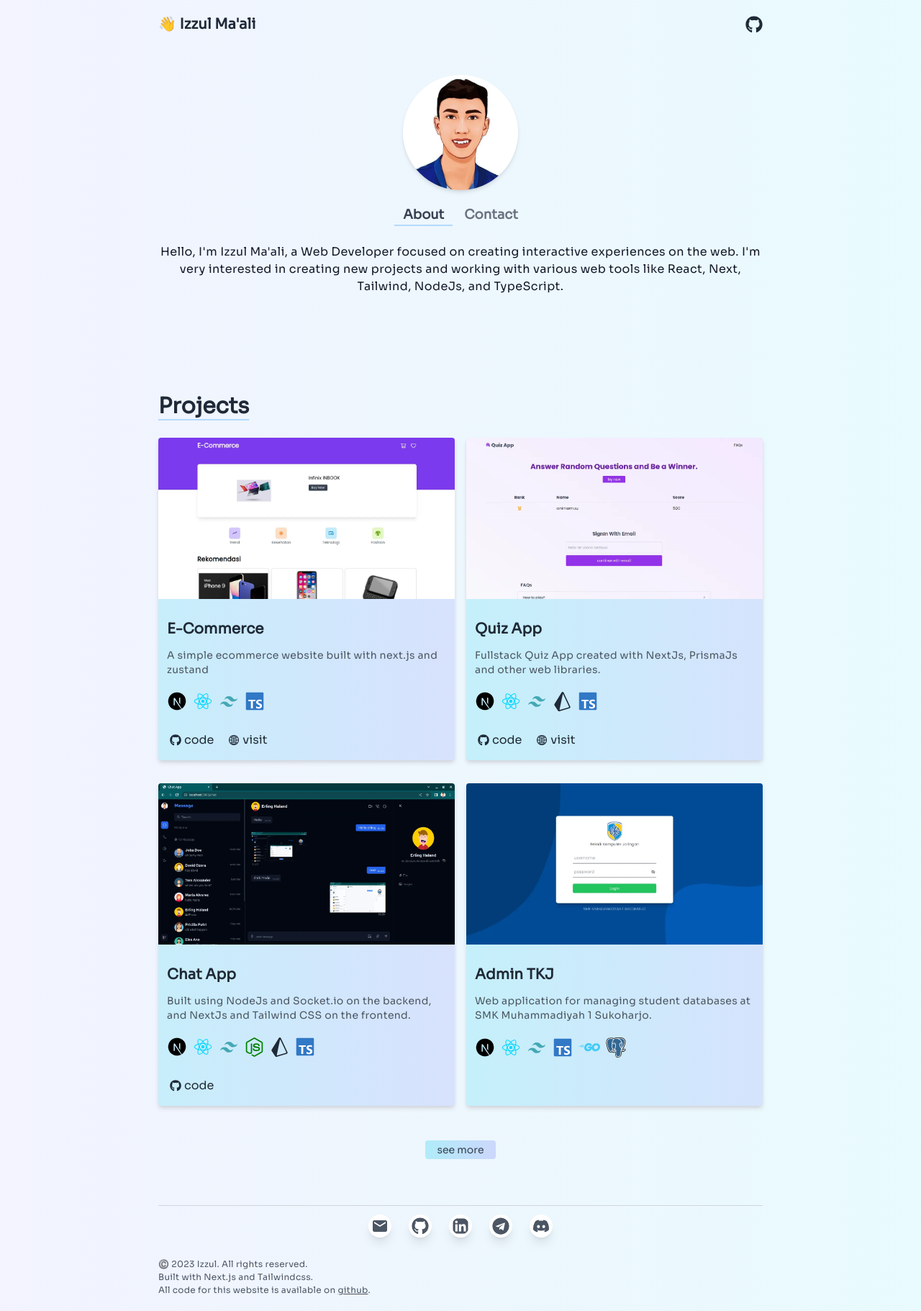
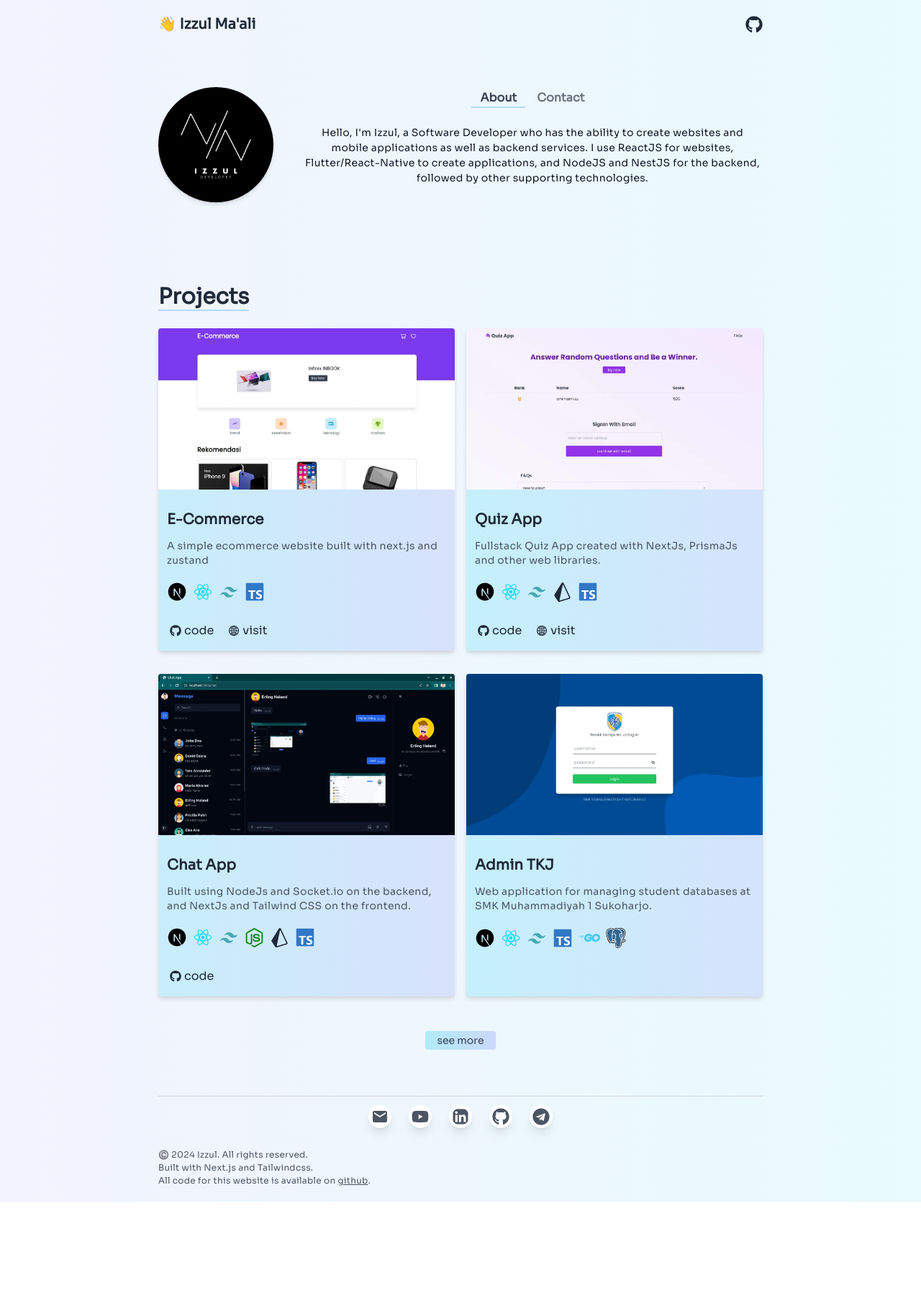
Before and after one commit to izzul-ali/personal-site, a Next.js app: page / in a window 1280 px wide. Shown: the whole page at 72% size. After the commit the page ends 1669 px from the top, so only its background shows below. Built offline with nearby package versions, Linux system fonts and the light colour scheme.

Commit message:
update latest information

```diff
--- a/components/home/about-contact.tsx
+++ b/components/home/about-contact.tsx
@@ -5,10 +5,13 @@ export default function AboutContact() {
   const [selected, setSelected] = useState<string>('about')
 
   return (
-    <div className="mt-14 mb-24 flex flex-col w-full items-center justify-center overflow-x-hidden">
-      <div className="w-40 h-40 bg-[url(/images/me.webp)] bg-cover bg-center shadow-md rounded-full"></div>
+    <div className="mt-14 mb-24 flex flex-col md:flex-row w-full items-center justify-center overflow-x-hidden">
+      <div className="md:mr-10">
+        <div className="w-40 h-40 flex-shrink bg-[url(/images/logo.webp)] bg-cover bg-center shadow-md rounded-full"></div>
+      </div>
 
-      <div className="flex gap-x-1 justify-center w-full text-base sm:text-lg items-center mt-5 font-semibold">
+      <div className="flex-1 overflow-hidden">
+        <div className="flex gap-x-1 w-full justify-center items-center mt-5 font-semibold">
           <h2
             onClick={() => setSelected('about')}
             className={`px-3 cursor-pointer transition duration-300 border-b-2 border-[#b3daff]  ${
@@ -31,16 +34,17 @@ export default function AboutContact() {
           </h2>
         </div>
 
-      <div className="mt-6 relative text-center items-start text-sm sm:text-base pb-10">
+        <div className="mt-6 relative text-center items-start text-sm pb-10">
           <p
             className={`leading-normal transition duration-500 tracking-wide text-gray-900 ${
               selected === 'about' ? 'translate-x-0' : '-translate-x-full'
             }`}
           >
-          Hello, I'm Izzul Ma'ali, a Web Developer focused on creating
-          interactive experiences on the web. I'm very interested in creating
-          new projects and working with various web tools like React, Next,
-          Tailwind, NodeJs, and TypeScript.
+            Hello, I'm Izzul, a Software Developer who has the ability to create
+            websites and mobile applications as well as backend services. I use
+            ReactJS for websites, Flutter/React-Native to create applications,
+            and NodeJS and NestJS for the backend, followed by other supporting
+            technologies.
           </p>
 
           <div
@@ -49,13 +53,14 @@ export default function AboutContact() {
             }`}
           >
             <p className="mb-7">
-            For anything you want to ask, please contact me via the contact
-            below, I will answer with pleasure
-            <span>🙌️</span>
+              If you are interested in collaborating, don't hesitate to contact
+              me via the contact below
+              <span> 🙌️</span>
             </p>
             <SocialMedia contact />
           </div>
         </div>
       </div>
+    </div>
   )
 }
--- a/components/home/footer.tsx
+++ b/components/home/footer.tsx
@@ -4,7 +4,7 @@ export default function Footer() {
   return (
     <footer className="bg-transparent text-xs text-gray-600 border-t border-gray-300 mt-16 pt-3 leading-normal tracking-wide">
       <SocialMedia contact={false} />
-      <p className="mt-7">©️ 2023 Izzul. All rights reserved.</p>
+      <p className="mt-7">©️ 2024 Izzul. All rights reserved.</p>
       <p>Built with Next.js and Tailwindcss.</p>
       <p>
         All code for this website is available on{' '}
--- a/components/social-media.tsx
+++ b/components/social-media.tsx
@@ -1,4 +1,4 @@
-import { FaDiscord, FaGithub, FaLinkedin, FaTelegram } from 'react-icons/fa'
+import { FaGithub, FaLinkedin, FaTelegram, FaYoutube } from 'react-icons/fa'
 import { MdEmail } from 'react-icons/md'
 
 export default function SocialMedia({ contact }: { contact: boolean }) {
@@ -9,20 +9,20 @@ export default function SocialMedia({ contact }: { contact: boolean }) {
       </a>
       {!contact && (
         <>
-          <a href="https://github.com/izzul-ali" target={'_blank'}>
-            <FaGithub className="w-8 p-1 h-fit rounded-full bg-white shadow-lg" />
+          <a href="www.youtube.com/@izzuldev" target={'_blank'}>
+            <FaYoutube className="w-8 p-1 h-fit rounded-full bg-white shadow-lg" />
           </a>
           <a href="https://www.linkedin.com/in/izzul-maali" target={'_blank'}>
             <FaLinkedin className="w-8 p-1 h-fit rounded-full bg-white shadow-lg" />
+          </a>
+          <a href="https://github.com/izzul-ali" target={'_blank'}>
+            <FaGithub className="w-8 p-1 h-fit rounded-full bg-white shadow-lg" />
           </a>
         </>
       )}
       <a href="https://t.me/izzul30" target={'_blank'}>
         <FaTelegram className="w-8 p-1 h-fit rounded-full bg-white shadow-lg" />
       </a>
-      <a href="https://discordapp.com/users/izzul_#9106" target={'_blank'}>
-        <FaDiscord className="w-8 p-1 h-fit rounded-full bg-white shadow-lg" />
-      </a>
     </div>
   )
 }
```
Also changed, not shown: public/images/logo.webp (added). Lines whose indentation alone changed are shown as unchanged.
